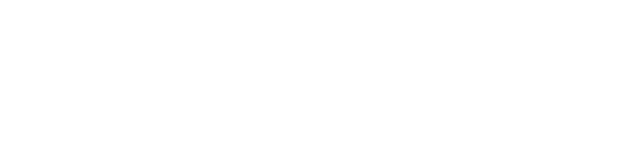
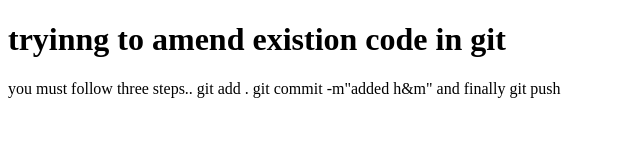
Before and after one commit to ruhulaminsarker/myfirstrepo, a plain HTML site: page index.html in a window 1280 px wide. Shown: the whole page, without its empty margins (0-640 px from the left). Drawn offline with Linux system fonts and the light colour scheme.

Commit message:
added h& p

```diff
--- a/index.html
+++ b/index.html
@@ -7,6 +7,7 @@
     <title>My First GitHub Repo</title>
 </head>
 <body>
-
+    <h1> tryinng to amend existion code in git</h1>
+    <p> you must follow three steps.. git add . git commit -m"added h&m" and finally git push</p>
 </body>
 </html>
```
